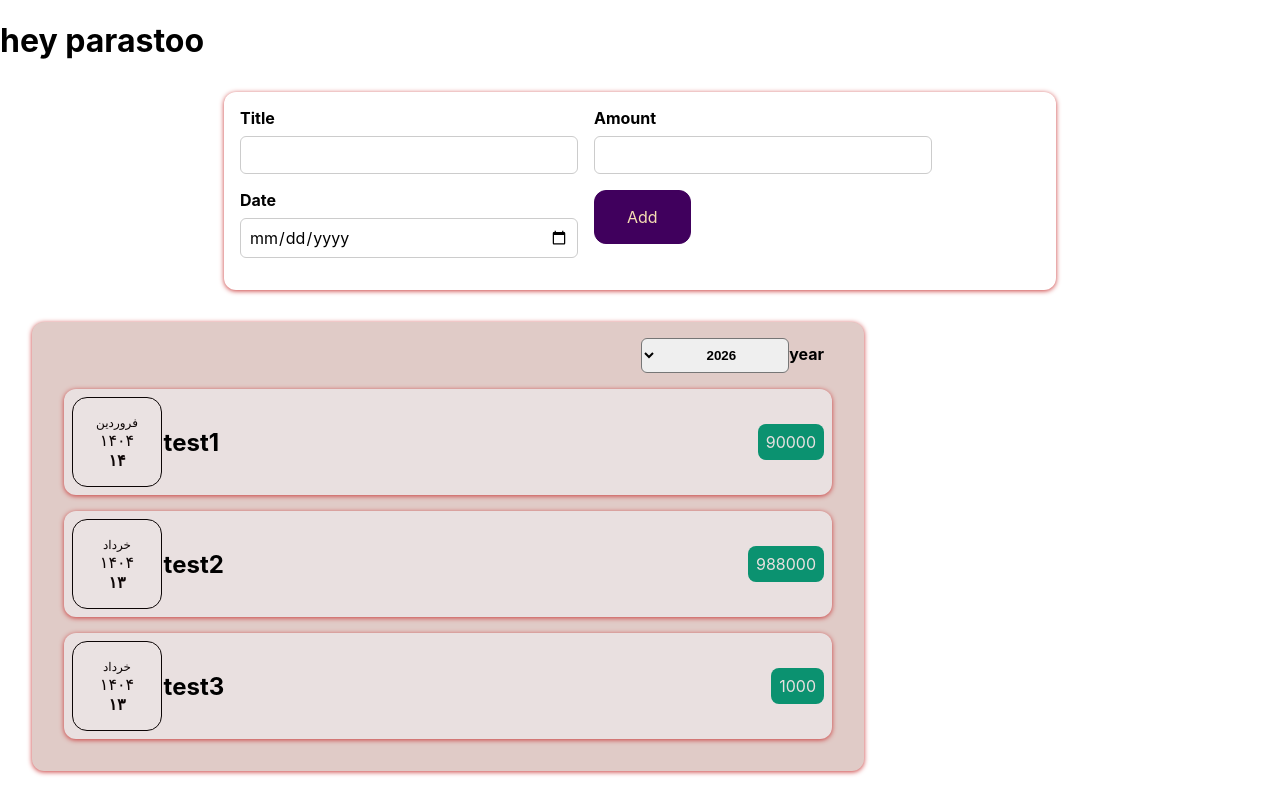
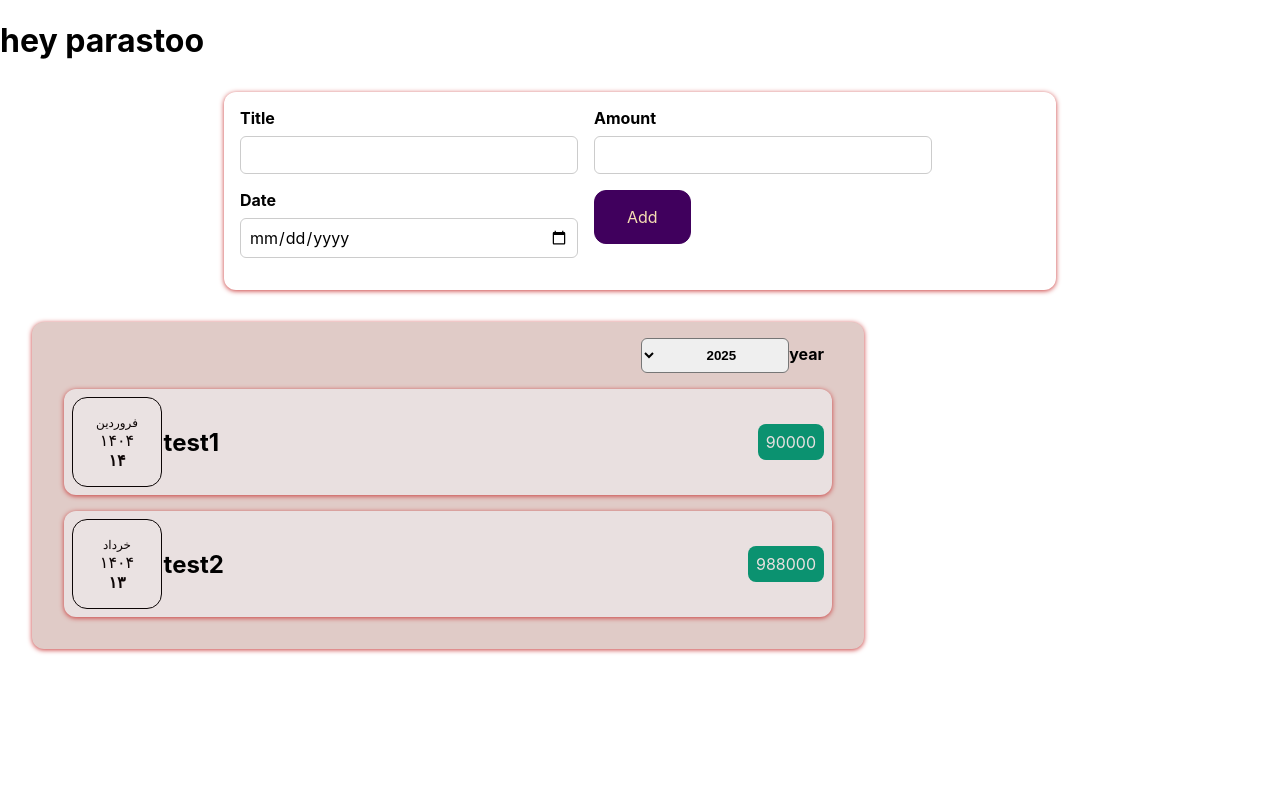
Before and after one commit to parastoomajidi/my-react-app, a React (Create React App) app in the folder firts-app/: page / in a window 1280 px wide. Built offline with nearby package versions, Linux system fonts and the light colour scheme.

Commit message:
Daily practice update/filter list/ add item and filterd

```diff
--- a/firts-app/src/App.js
+++ b/firts-app/src/App.js
@@ -7,7 +7,7 @@ import NewExpense from "./components/NewExpencese/NewExpense9";
 const initialexpenses = [
   { title: "test1", amount: 90000, date: new Date(2025, 3, 3), id: 0 },
   { title: "test2", amount: 988000, date: new Date(2025, 5, 3), id: 1 },
-  { title: "test3", amount: 1000, date: new Date(2025, 5, 3), id: 2 },
+  { title: "test3", amount: 1000, date: new Date(2026, 5, 3), id: 2 },
 ];
 function App() {
   const [expenses, setExpenses] = useState(initialexpenses);
--- a/firts-app/src/components/Expense/ExpenseFilter13.js
+++ b/firts-app/src/components/Expense/ExpenseFilter13.js
@@ -9,7 +9,7 @@ return(
     <div className='expense-Filter'>
         <div className='expense-filter-control'>
             <label>year</label>
-            <select value="" onChange={selectedYearChangeHandler}>
+            <select value={props.selected} onChange={selectedYearChangeHandler}>
                 <option value="2026">2026</option>
                 <option value="2025">2025</option>
                 <option value="2024">2024</option>
--- /dev/null
+++ b/firts-app/src/components/Expense/ExpenseList15.js
@@ -0,0 +1,23 @@
+import ExpenseItem from './ExpenseItems1';
+import './ExpenseList16.css';
+const ExpenseList = (props)=>{
+    if(props.items.length===0){
+        return <h2 className='expense-list-fallback'>No Expense Found.</h2>
+    }
+    return(
+    <li className='expense-list'>
+        {
+      props.items.map((expense) => (
+      <ExpenseItem
+        key={expense.id}
+        title={expense.title}
+        amount={expense.amount}
+        date={expense.date}
+      />
+    ))
+}
+    </li>
+    )
+
+};
+export default ExpenseList;
--- /dev/null
+++ b/firts-app/src/components/Expense/ExpenseList16.css
@@ -0,0 +1,8 @@
+.expense-list{
+    list-style: none;
+    padding: 0;
+}
+
+.expense-list-fallback{
+    text-align: center;
+}
--- a/firts-app/src/components/Expense/Expenses3.js
+++ b/firts-app/src/components/Expense/Expenses3.js
@@ -3,25 +3,35 @@ import Card from "../UI/Card77";
 import "./Expenses4.css";
 import ExpenseFilter from "./ExpenseFilter13";
 import { useState } from "react";
+import ExpenseList from "./ExpenseList15";
+
 function Expenses(props) {
-  const [year, setYear] =useState('2025');
-  const filterChangeHandler =filterValue=>{
+  const [year, setYear] = useState("2025");
+  const filterChangeHandler = (filterValue) => {
     setYear(filterValue);
-  }
+  };
 
+  const filteredExpenses = props.items.filter(
+    (e) => e.date.getFullYear().toString() === year
+  );
   return (
-    // expenses form 4 attrebitu
+    // expenses form 4 attrebut
     <Card className="expenses">
-      <ExpenseFilter selected={year} onSelectedYearChanged={filterChangeHandler}/>
+      <ExpenseFilter
+        selected={year}
+        onSelectedYearChanged={filterChangeHandler}
+      />
+      <ExpenseList items={filteredExpenses}/>
       {/* items define in APP.js */}
-      {props.items.map((expense) => (
+      {/* {filteredExpenses.map(expense =>
         <ExpenseItem
           key={expense.id}
           title={expense.title}
           amount={expense.amount}
           date={expense.date}
         />
-      ))}
+      )} */}
+
       {/* <ExpenseItem
         title={props.items[0].title}
         price={props.items[0].price}
```
